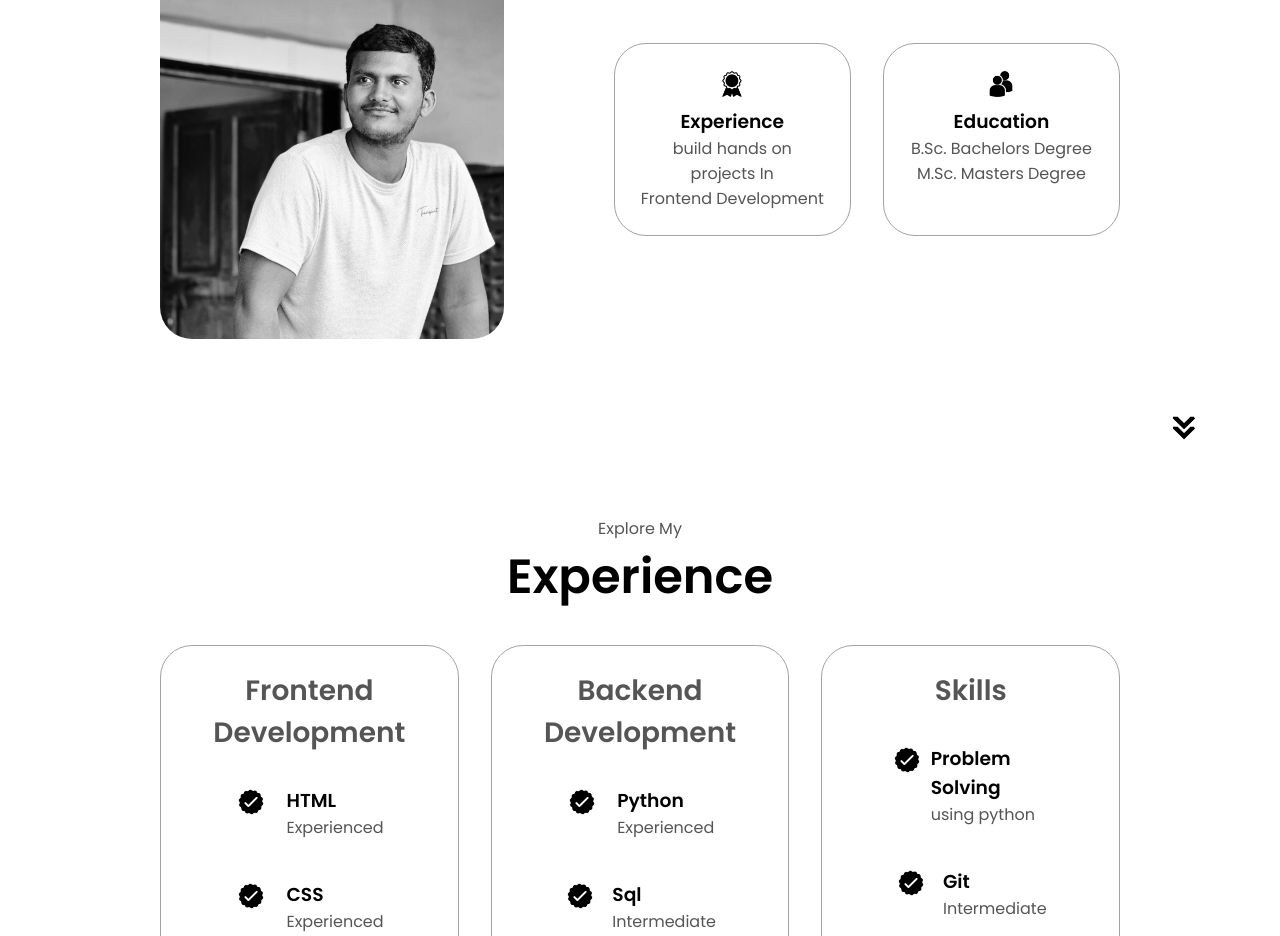
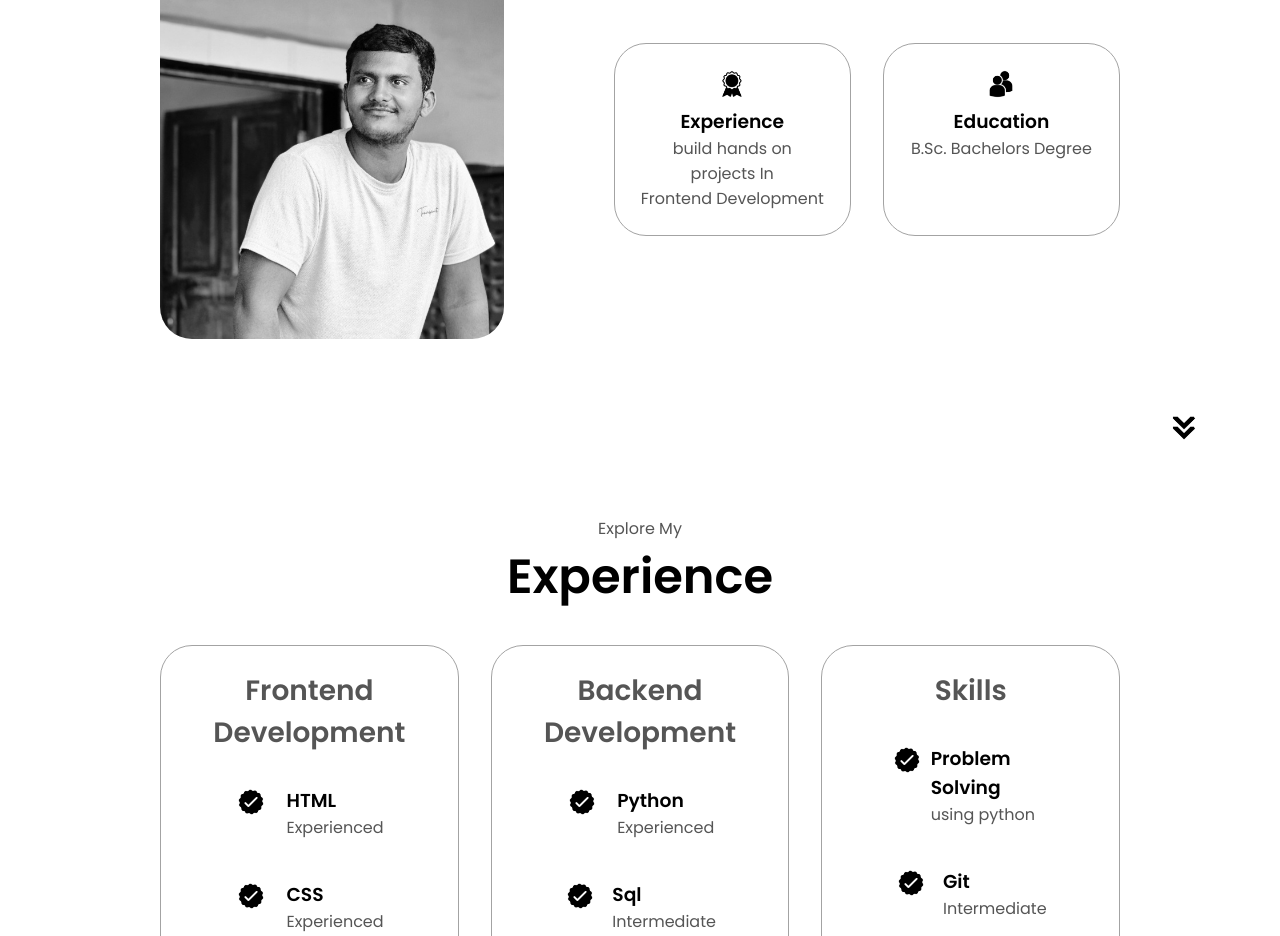
Before and after one commit to PardhaSarathy/Portfolio, a plain HTML site: page portfolio/index.html in a window 1280 px wide. Shown: the part 1180-2116 px from the top of the page. Drawn offline with Linux system fonts and the light colour scheme.

Commit message:
Add files via upload

```diff
--- a/portfolio/index.html
+++ b/portfolio/index.html
@@ -100,7 +100,7 @@
                 class="icon"
               />
               <h3>Education</h3>
-              <p>B.Sc. Bachelors Degree<br />M.Sc. Masters Degree</p>
+              <p>B.Sc. Bachelors Degree</p>
             </div>
           </div>
           <div class="text-container">
```
